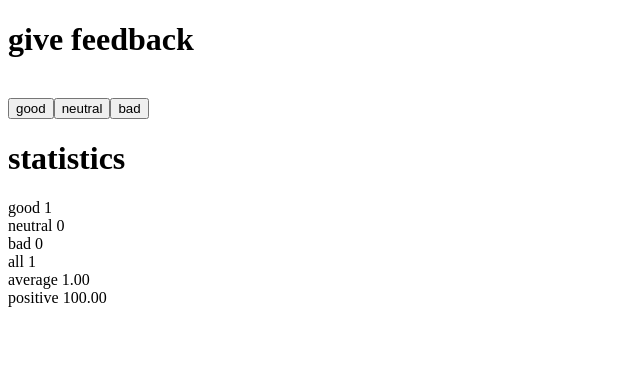
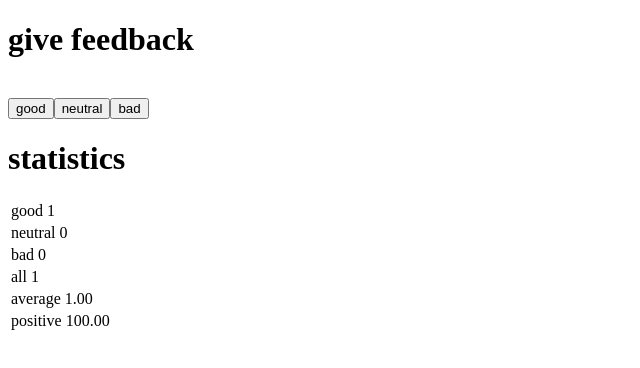
Before and after one commit to perttusaarsalmi/FullstackOpenPerttu, a React (Vite) app in the folder osa1/unicafe/react/: page / in a window 1280 px wide. Both pictures are taken after a click on the button "good". Shown: the top 368 px of the page, without its empty margins (0-640 px from the left). Built offline with nearby package versions, Linux system fonts and the light colour scheme.

Commit message:
unicafe step6

```diff
--- a/osa1/unicafe/react/src/App.jsx
+++ b/osa1/unicafe/react/src/App.jsx
@@ -8,37 +8,29 @@ const Statistics = (props) => {
   }
 
   return (
-    <div>
-      <div>
+    <table>
+      <tbody>
         <StatisticLine text="good" value={props.good} />
-      </div>
-      <div>
         <StatisticLine text="neutral" value={props.neutral} />
-      </div>
-      <div>
         <StatisticLine text="bad" value={props.bad} />
-      </div>
-      <div>
         <StatisticLine text="all" value={props.getAllAmount()} />
-      </div>
-      <div>
         <StatisticLine text="average" value={props.getAverage().toFixed(2)} />
-      </div>
-      <div>
         <StatisticLine
           text="positive"
           value={props.getPositiveAverage().toFixed(2)}
         />
-      </div>
-    </div>
+      </tbody>
+    </table>
   );
 };
 
 const StatisticLine = (props) => {
   return (
-    <div>
-      {props.text} {props.value}
-    </div>
+    <tr>
+      <td>
+        {props.text} {props.value}
+      </td>
+    </tr>
   );
 };
 
```
